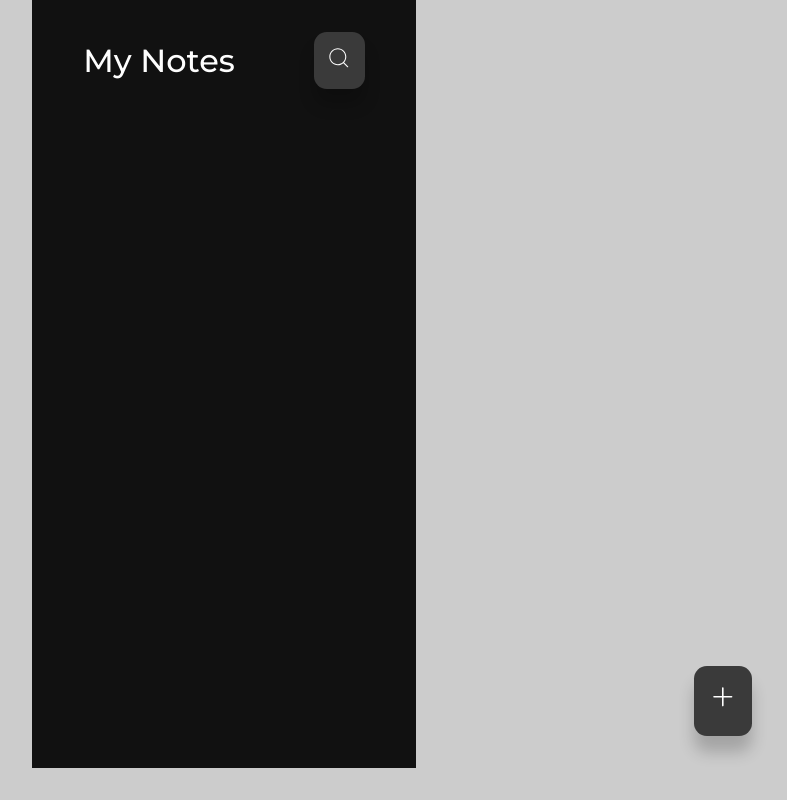
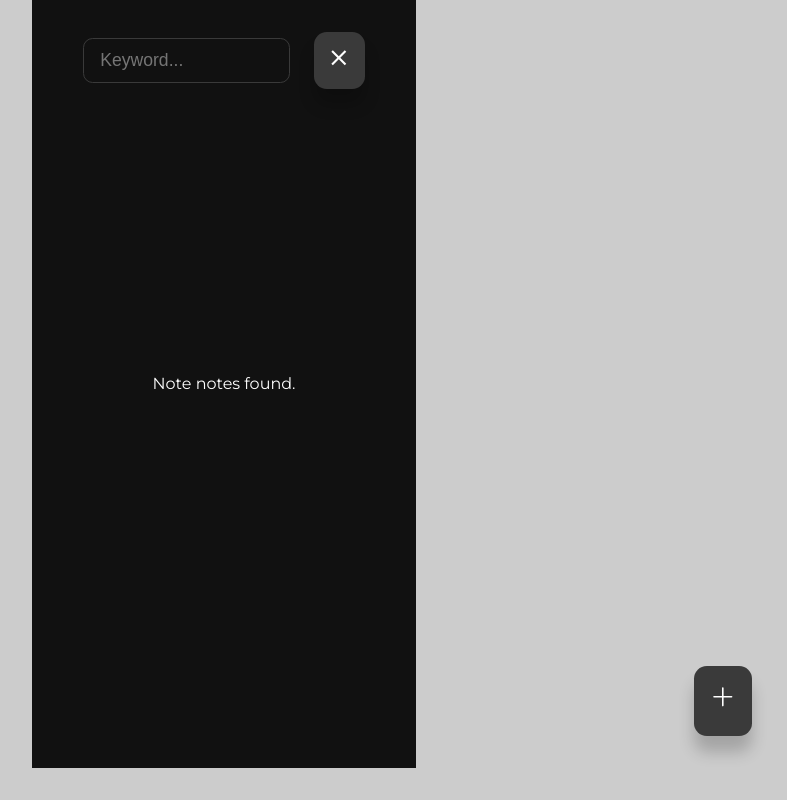
Before and after one commit to shamilvk/React-Not-App, a React (Create React App) app: page / in a window 1280 px wide. Both pictures are taken after a click on the button 755 px from the left and 60 px from the top of the page. Shown: the whole page, without its empty margins (416-1203 px from the left). Built offline with nearby package versions, Linux system fonts and the light colour scheme.

Commit message:
final commit

```diff
--- a/package.json
+++ b/package.json
@@ -1,4 +1,5 @@
 {
+  "homepage": "https://dummyegetor.com",
   "name": "notapp",
   "version": "0.1.0",
   "private": true,
--- a/src/pages/CreateNote.jsx
+++ b/src/pages/CreateNote.jsx
@@ -35,7 +35,7 @@ const CreateNote = ({setNotes}) => {
       <form className='create-note__form' onSubmit={handleSubmit}>
         <input type="text" placeholder="Title" value={title} onChange={(e) => setTitle(e.target.value)}
          autoFocus/>
-        <textarea  rows='28' placeholder="Note details..." value={details} onChange={(e) => setDetails(e.target.value)}></textarea>
+        <textarea  rows='50' placeholder="Note details..." value={details} onChange={(e) => setDetails(e.target.value)}></textarea>
       </form>
     </section>
   )
--- a/src/pages/EditNote.jsx
+++ b/src/pages/EditNote.jsx
@@ -1,7 +1,8 @@
-import { Link, useParams } from 'react-router-dom';
+import { Link, useParams, useNavigate } from 'react-router-dom';
 import { IoIosArrowBack } from 'react-icons/io';
 import { RiDeleteBin6Line } from 'react-icons/ri';
 import { useState } from 'react';
+import useCreateDate from './../components/useCreateDate';
 
 
 const EditNote = ({notes, setNotes}) => {
@@ -9,22 +10,47 @@ const EditNote = ({notes, setNotes}) => {
   const note = notes.find((itme) => itme.id === id);
   const [title, setTitle] = useState(note.title);
   const [details, setDetails] = useState(note.title);
+  const date = useCreateDate();
+  const navigate = useNavigate();
 
   const handleForm = (e) => {
     e.preventDefault();
 
     if(title && details) {
-      const newNote = {...note, title, details}
+      const newNote = {...note, title, details, date}
+
+      const newNotes = notes.map(item => {
+        if(item.id === id){
+          item = newNote;
+
+        }
+        return item;
+      })
+      setNotes(newNotes);
     }
+    // redirect to home page
+    navigate('/')
   }
+
+  const handleDelete = () => {
+    if(window.confirm('Are you sure you want to delete?')){
+
+    const newNotes = notes.filter(item => item.id!== id);
+
+      setNotes(newNotes);
+      navigate('/')
+    }
+
+  }
+
   return (
     <section>
       <header className="create-note__header ">
       <Link to="/" className='btn'><IoIosArrowBack/></Link>
-      <button className='btn lg primary'>Save</button>
-      <button className='btn danger'><RiDeleteBin6Line/></button>
+      <button className='btn lg primary' onClick={handleForm}>Save</button>
+      <button className='btn danger' onClick={handleDelete}><RiDeleteBin6Line/></button>
       </header>
-      <form className='create-note__form'>
+      <form className='create-note__form' onSubmit={handleForm}>
         <input type="text" placeholder="Title" value={title} onchange={(e) => setTitle(e.target.value)} autoFocus/>
         <textarea  rows='28' placeholder="Note details..." value={details} onchange={(e) => setDetails(e.target.value)}> </textarea>
       </form>
--- a/src/pages/Notes.jsx
+++ b/src/pages/Notes.jsx
@@ -1,21 +1,38 @@
 import {CiSearch} from 'react-icons/ci'
+import { MdClose } from 'react-icons/md'
 import { Link } from 'react-router-dom'
 import {BsPlusLg} from 'react-icons/bs'
 
 import NoteItem from '../components/NoteItem'
+import { useEffect, useState } from 'react'
 
 const Notes = ({notes}) => {
+    const [showSearch, setShowSearch] = useState(false);
+    const [text, setText] = useState('');
+    const [filteredNotes, setFilteredNotes] = useState(notes);
+
+    const handleSearch = () => {
+        setFilteredNotes(notes.filter(note => {
+            if(note.title.toLowerCase().match(text.toLocaleLowerCase())){
+                return note;
+            }
+        }))
+    }
+
+    useEffect(handleSearch, [text])
     return (
 
         <section>
             <header className="notes__header">
-                <h2>My Notes</h2>
-                {/* <input type="text" autoFocus placeholder='Keyword...' /> */}
-                <button className='btn'><CiSearch/></button>
+                {!showSearch && <h2>My Notes</h2>}
+                {showSearch && <input type="text" value={text} onChange={(e) => {setText(e.target.value);
+                handleSearch();}} autoFocus placeholder='Keyword...' />}
+                <button className='btn' onClick={() => setShowSearch(prevState => !prevState)}>{showSearch ? <MdClose/> : <CiSearch/>}</button>
             </header>
             <div className="notes__container">
+               {filteredNotes.length === 0 && <p className='empty__notes'>Note notes found.</p>}
                {
-                notes.map(note => <NoteItem key={note.id} note={note} />)
+                filteredNotes.map(note => <NoteItem key={note.id} note={note} />)
                }
             </div>
             <Link to="/create-note" className='btn add__btn'><BsPlusLg/></Link>
```
